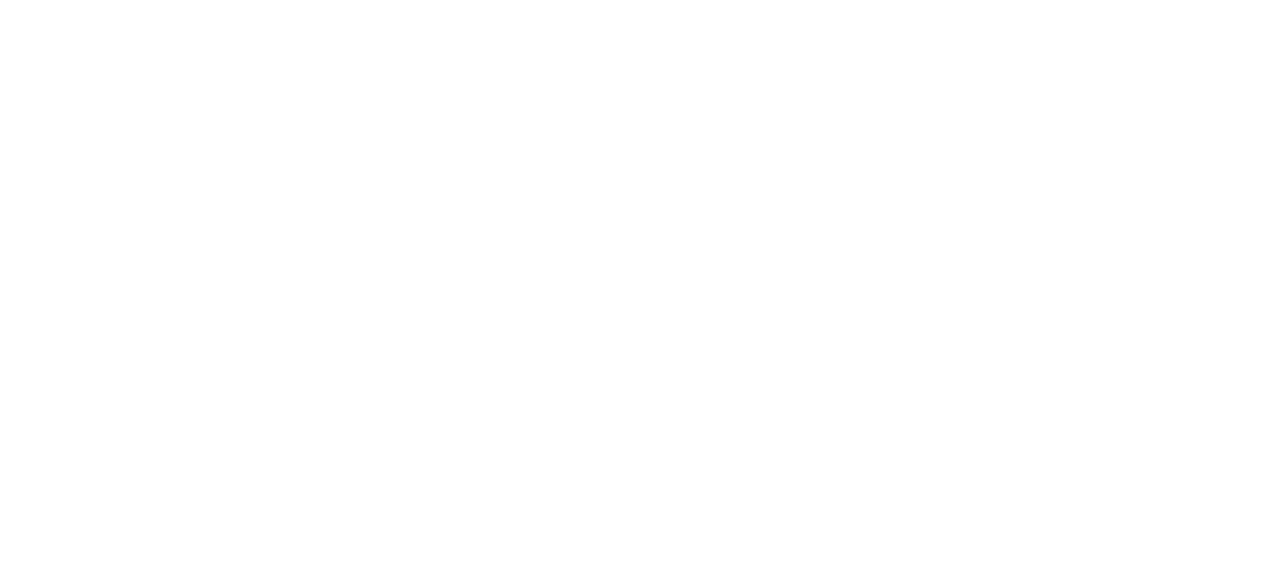
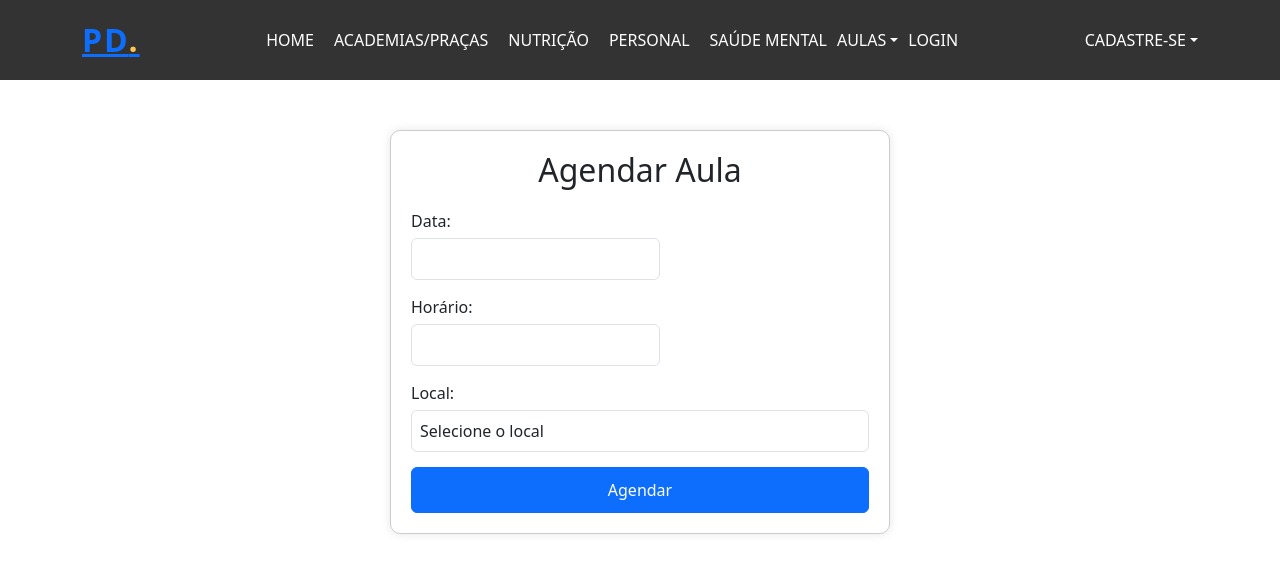
Before and after one commit to Lucas7842/Bem-Estar-Front, a React (Create React App) app: page /agendaraula in a window 1280 px wide. Before the commit this address had no page. Shown: the top 572 px of the page. Built offline with nearby package versions, Linux system fonts and the light colour scheme.

Commit message:
Mudanças no Agendar

```diff
--- a/src/App.js
+++ b/src/App.js
@@ -8,6 +8,7 @@
 import Nutricao from './Componentes/Telas/Nutricao/nutricao'
 import Saudemental from './Componentes/Page/saudemental';
 import Login from './Componentes/Telas/Login/login';
+import AgendarAulaPage from './Componentes/Telas/AgendarAula/AgendarAulaPage';
 
 function App() {
   return (
@@ -25,6 +26,8 @@
     <Route path='/saudemental' element={<Saudemental/>}/>
 
     <Route path='/login' element={<Login/>}/>
+    <Route path='/agendaraula' element={<AgendarAulaPage/>}/>
+
   {/* <Route path='/profissional' element={<Profissional/>}/> */}
 
     </Routes>
--- a/src/Componentes/Team/teamagenda.js
+++ b/src/Componentes/Team/teamagenda.js
@@ -3,8 +3,7 @@
 import React, { useState } from 'react';
 import DatePicker from 'react-datepicker';
 import 'react-datepicker/dist/react-datepicker.css';
-import './agendar.css';
-import AgendarAulaPage from '../Telas/AgendarAula/AgendarAulaPage';
+import '../../Componentes/Telas/AgendarAula/agendar.css';
 
 function TeamAgenda  () {
   const [selectedDate, setSelectedDate] = useState(null);
--- a/src/Componentes/Telas/AgendarAula/AgendarAulaPage.js
+++ b/src/Componentes/Telas/AgendarAula/AgendarAulaPage.js
@@ -1,16 +1,14 @@
-// src/Componentes/Telas/AgendarAula/AgendarAulaPage.js
+//src/Componentes/Telas/AgendarAula/AgendarAulaPage.js
 
 import React from "react";
 import "bootstrap/dist/css/bootstrap.min.css";
 import Header from "../../Header/header";
-import AgendarAula from "../../TeamAgenda/agendar"; // Ajuste o caminho conforme necessário
+import AgendarAula from "../../Team/teamagenda"; // Ajuste o caminho conforme necessário
 
 const AgendarAulaPage = () => (
   <>
-    <Header />
-    <div className="agendar-aula-container">
+      <Header/>
       <AgendarAula />
-    </div>
   </>
 );
 
```
Also changed, not shown: 1 other file (tests, documents, lock files or other folders).
